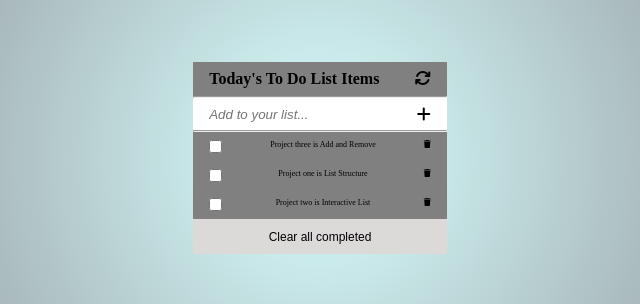
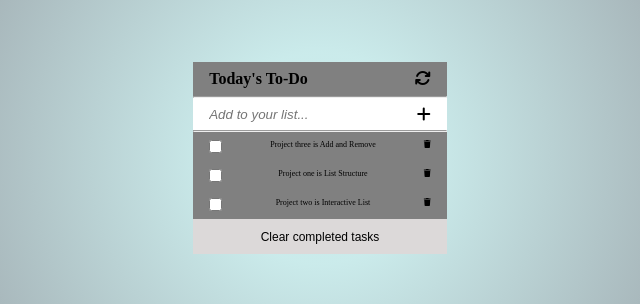
Before and after one commit to DannieMo/ToDo-List-Project, a website built with webpack: page src/index.html in a window 1280 px wide. Shown: the part 242-546 px from the top of the page, 320-960 px from the left. Built offline with nearby package versions, Linux system fonts and the light colour scheme.

Commit message:
Modified styling

```diff
--- a/src/index.html
+++ b/src/index.html
@@ -14,7 +14,7 @@
   <body>
     <section class="main-container">
       <header class="display-items">
-        <h1>Today's To Do List Items</h1>
+        <h1>Today's To-Do</h1>
         <i class="fa-sharp fa-solid fa-arrows-rotate icon-size"></i>
       </header>
       <hr />
@@ -29,7 +29,7 @@
       <hr />
       <div class="todo-items"></div>
       <div class="clear-items">
-        <button class="clear-all-completed">Clear all completed</button>
+        <button class="clear-all-completed">Clear completed tasks</button>
       </div>
     </section>
   </body>
```
